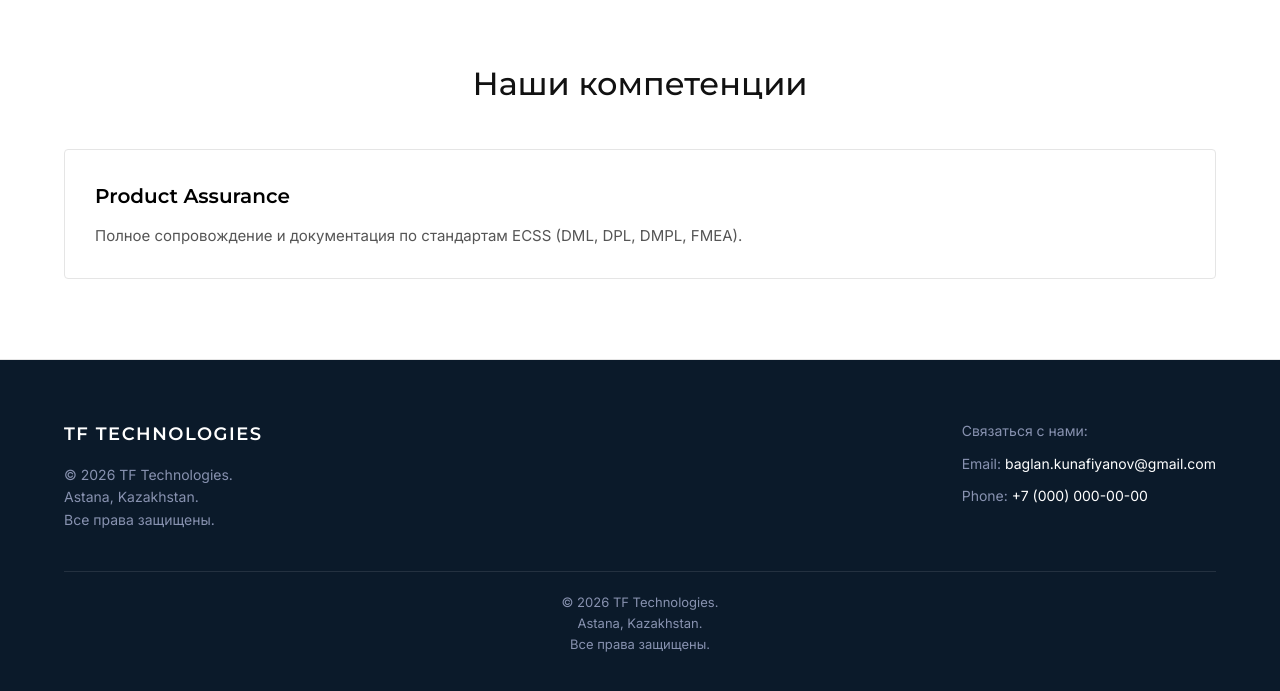
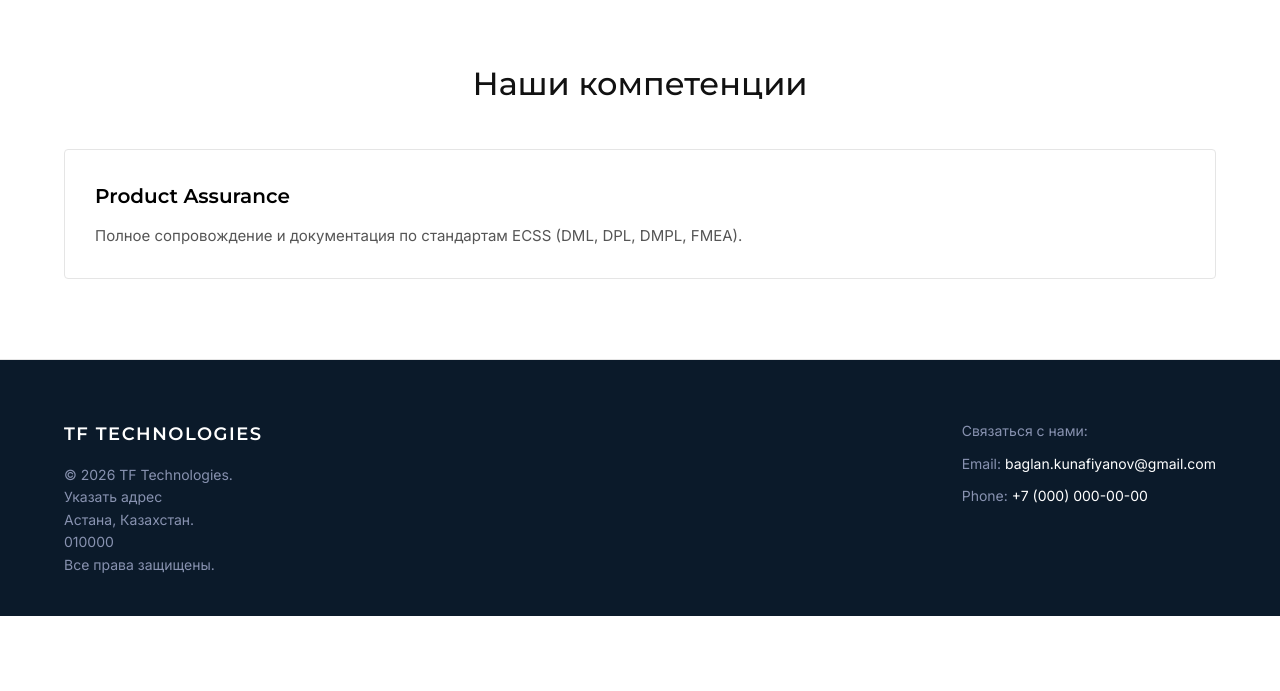
Before and after one commit to BaglanKunafiyanov/tomfleckenstein_project, a plain HTML site: page index.html in a window 1280 px wide. Shown: the part 653-1344 px from the top of the page. After the commit the page ends 1269 px from the top, so only its background shows below. Drawn offline with Linux system fonts and the light colour scheme.

Commit message:
Update footer content with new address details

```diff
--- a/index.html
+++ b/index.html
@@ -220,7 +220,9 @@
                 <div class="footer-col">
                     <div class="logo" style="color: #fff; font-size: 18px; margin-bottom: 15px;">TF Technologies</div>
                     <div>&copy; 2026 TF Technologies.</div>
-                    <div>Astana, Kazakhstan.</div>
+                    <div>Указать адрес</div>
+                    <div>Астана, Казахстан.</div>
+                    <div>010000</div>
                     <div>Все права защищены.</div>
                 </div>
                 <div class="footer-col">
@@ -229,11 +231,6 @@
                     <p>Phone: <a href="tel:+70000000000">+7 (000) 000-00-00</a></p>
                 </div>
             </div>
-            <div class="footer-bottom">
-                <div>&copy; 2026 TF Technologies.</div>
-                <div>Astana, Kazakhstan.</div>
-                <div>Все права защищены.</div>
-            </div>
         </div>
     </footer>
 
```
